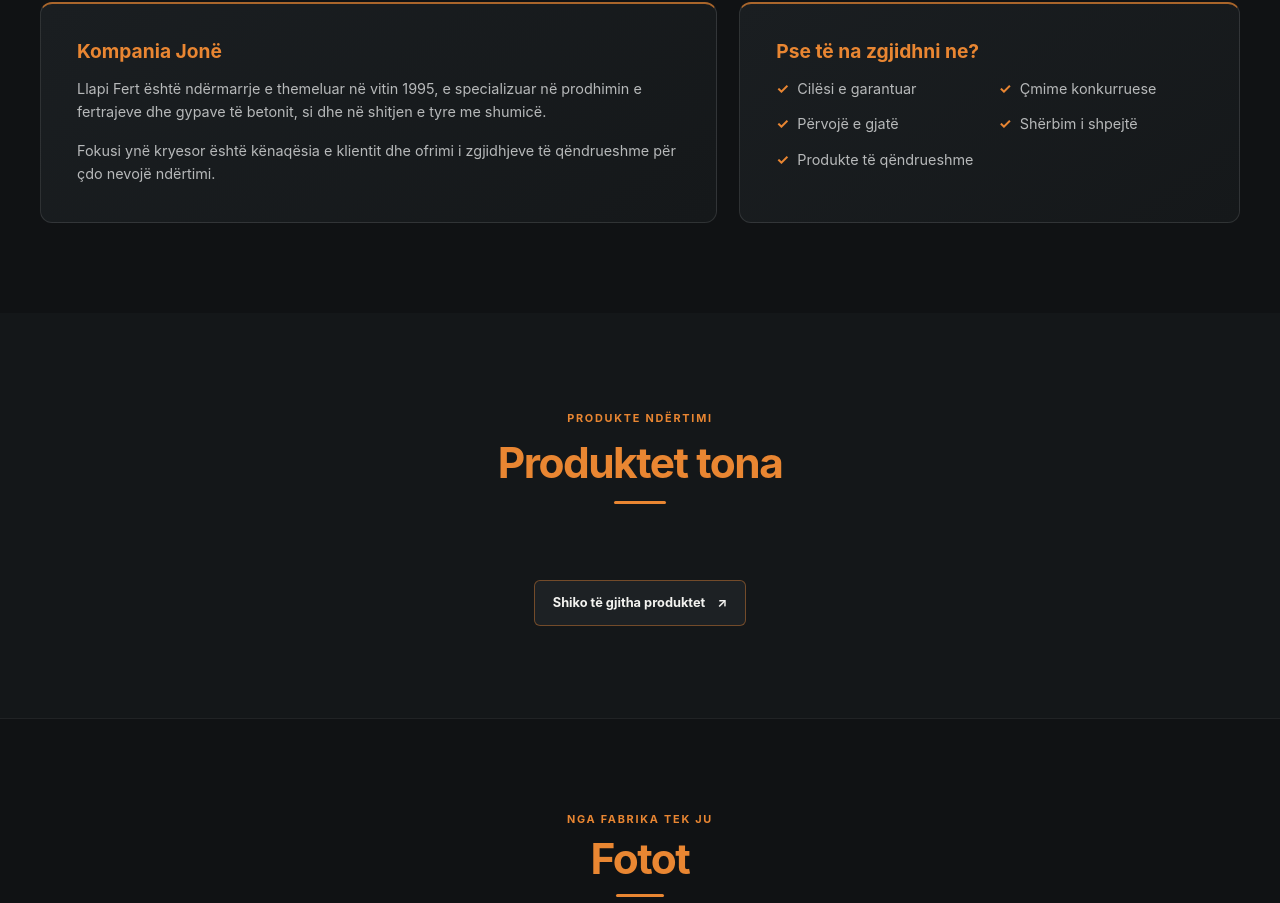
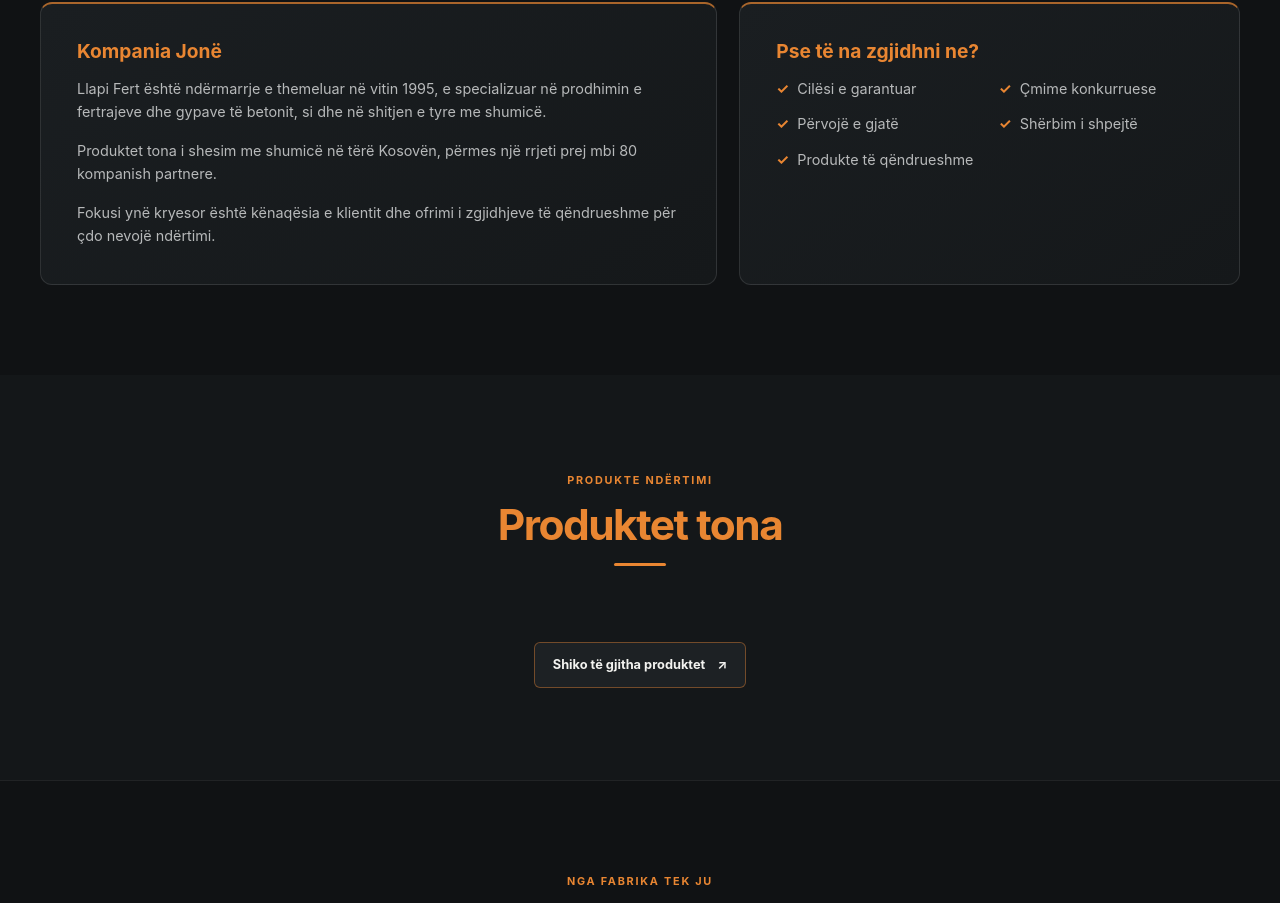
Before and after one commit to eriszymeri321/llapi-fert, a Next.js app: page / in a window 1280 px wide. Shown: the part 1033-1936 px from the top of the page. Built offline with nearby package versions, Linux system fonts and the light colour scheme; no server answers; the database is empty.

Commit message:
Highlight nationwide wholesale partner network

```diff
--- a/src/app/page.tsx
+++ b/src/app/page.tsx
@@ -64,6 +64,7 @@ export default async function Home() {
           <article className="reference-panel">
             <h3>Kompania Jonë</h3>
             <p>Llapi Fert është ndërmarrje e themeluar në vitin 1995, e specializuar në prodhimin e fertrajeve dhe gypave të betonit, si dhe në shitjen e tyre me shumicë.</p>
+            <p>Produktet tona i shesim me shumicë në tërë Kosovën, përmes një rrjeti prej mbi 80 kompanish partnere.</p>
             <p>Fokusi ynë kryesor është kënaqësia e klientit dhe ofrimi i zgjidhjeve të qëndrueshme për çdo nevojë ndërtimi.</p>
           </article>
           <article className="reference-panel">
```
